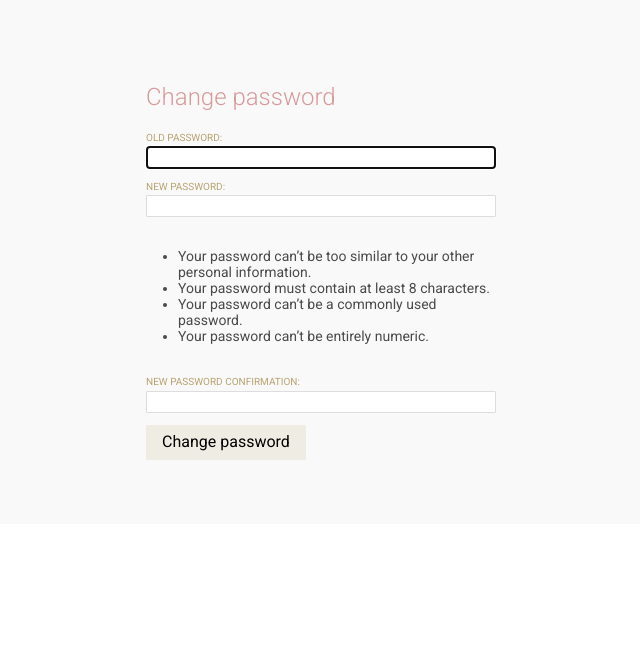
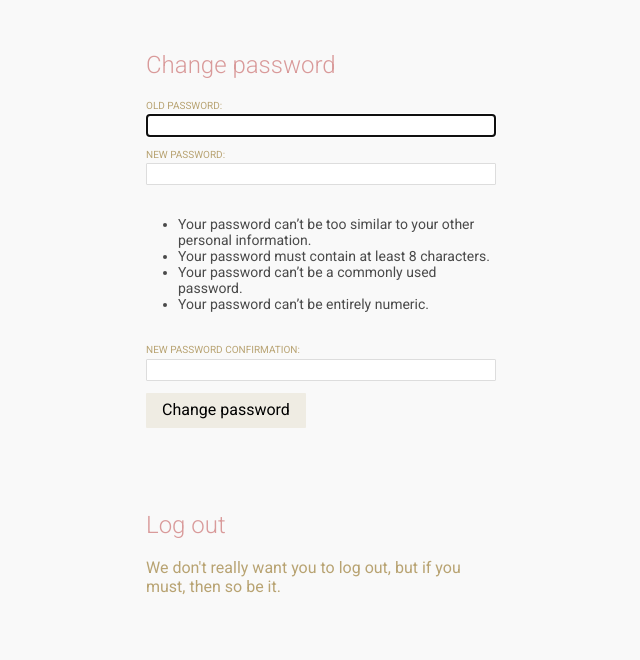
Before and after one commit to sirodoht/oscarator.com, a Django app: page /settings/ in a window 1280 px wide. Shown: the part 212-872 px from the top of the page, without its empty margins (319-959 px from the left). Before the commit the page ends 672 px from the top, so only its background shows below. Run offline with Django 3.2, Linux system fonts and the light colour scheme; the visitor is signed in with stand-in values (Sample User, id 1); data comes from the database, SQL or seed files in the repository.

Commit message:
add log out link

```diff
--- a/main/static/styles/main.css
+++ b/main/static/styles/main.css
@@ -490,7 +490,17 @@ textarea {
     padding-right: 32px;
     margin-left: auto;
     margin-right: auto;
-    padding-top: 64px;
+    padding-top: 32px;
+    padding-bottom: 32px;
+}
+
+.settings-logout {
+    max-width: 350px;
+    padding-left: 32px;
+    padding-right: 32px;
+    margin-left: auto;
+    margin-right: auto;
+    padding-top: 32px;
     padding-bottom: 64px;
 }
 
--- a/main/templates/main/settings.html
+++ b/main/templates/main/settings.html
@@ -12,5 +12,10 @@
         {% csrf_token %}
         <input type="submit" value="Change password">
     </form>
+    <div class="settings-logout">
+        <h2>Log out</h2>
+
+        <a href="/logout">We don't really want you to log out, but if you must, then so be it.</a>
+    </div>
 </section>
 {% endblock %}
```
